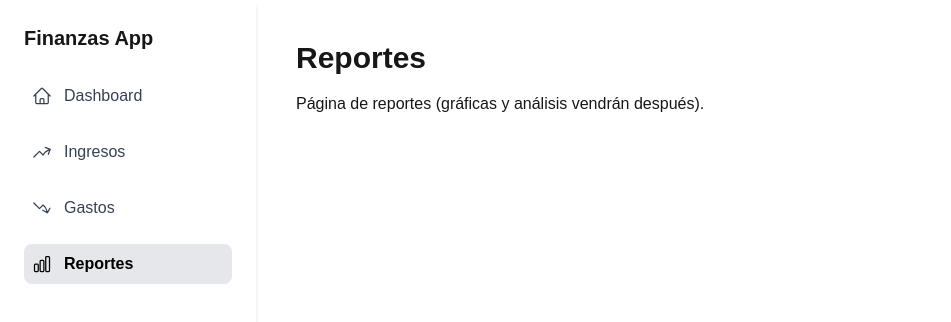
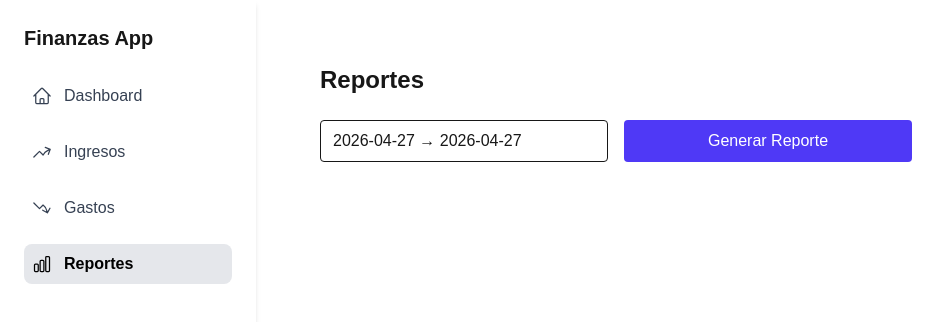
Before and after one commit to GerryCarrillo89/finanzas-app, a Next.js app: page /reportes in a window 1280 px wide. Shown: the top 322 px of the page, without its empty margins (0-951 px from the left). Built offline with nearby package versions, Linux system fonts and the light colour scheme; no server answers.

Commit message:
Feature: módulo de reportes con date range y gráficas

```diff
--- a/app/reportes/page.tsx
+++ b/app/reportes/page.tsx
@@ -1,8 +1,83 @@
+"use client";
+
+import { useState } from "react";
+import DateRangePicker from "@/components/DateRangePicker";
+import BarChartComponent from "@/components/BarChartComponent";
+import PieChartComponent from "@/components/PieChartComponent";
+import { getReportData } from "@/lib/getReportData";
+
 export default function ReportesPage() {
+  const [range, setRange] = useState<any>(null);
+  const [data, setData] = useState<any>(null);
+
+  const generarReporte = async () => {
+    if (!range) return;
+
+    const start = range.startDate.toISOString().split("T")[0];
+    const end = range.endDate.toISOString().split("T")[0];
+
+    const result = await getReportData(start, end);
+    setData(result);
+  };
+
+  const ingresosPorCategoria = data?.ingresos.reduce((acc: any, item: any) => {
+    acc[item.categoria] = (acc[item.categoria] || 0) + item.monto;
+    return acc;
+  }, {});
+
+  const gastosPorCategoria = data?.gastos.reduce((acc: any, item: any) => {
+    acc[item.categoria] = (acc[item.categoria] || 0) + item.monto;
+    return acc;
+  }, {});
+
+  const pieDataIngresos = ingresosPorCategoria
+    ? Object.entries(ingresosPorCategoria).map(([categoria, total]) => ({
+        categoria,
+        total,
+      }))
+    : [];
+
+  const pieDataGastos = gastosPorCategoria
+    ? Object.entries(gastosPorCategoria).map(([categoria, total]) => ({
+        categoria,
+        total,
+      }))
+    : [];
+
+  const barData =
+    data &&
+    [...data.ingresos, ...data.gastos].map((item: any) => ({
+      fecha: item.fecha,
+      ingresos: data.ingresos.find((i: any) => i.fecha === item.fecha)?.monto || 0,
+      gastos: data.gastos.find((g: any) => g.fecha === item.fecha)?.monto || 0,
+    }));
+
   return (
-    <div>
-      <h1 className="text-3xl font-bold mb-4">Reportes</h1>
-      <p>Página de reportes (gráficas y análisis vendrán después).</p>
+    <div className="p-6 space-y-6">
+      <h1 className="text-2xl font-bold">Reportes</h1>
+
+      <div className="grid grid-cols-1 md:grid-cols-3 gap-4">
+        <DateRangePicker onChange={setRange} />
+        <button
+          onClick={generarReporte}
+          className="bg-indigo-600 text-white px-4 py-2 rounded"
+        >
+          Generar Reporte
+        </button>
+      </div>
+
+      {data && (
+        <>
+          <h2 className="text-xl font-semibold">Ingresos vs Gastos</h2>
+          <BarChartComponent data={barData} />
+
+          <h2 className="text-xl font-semibold mt-6">Ingresos por Categoría</h2>
+          <PieChartComponent data={pieDataIngresos} />
+
+          <h2 className="text-xl font-semibold mt-6">Gastos por Categoría</h2>
+          <PieChartComponent data={pieDataGastos} />
+        </>
+      )}
     </div>
   );
 }
--- /dev/null
+++ b/components/BarChartComponent.tsx
@@ -0,0 +1,19 @@
+"use client";
+
+import { BarChart, Bar, XAxis, YAxis, Tooltip, ResponsiveContainer } from "recharts";
+
+export default function BarChartComponent({ data }: { data: any[] }) {
+  return (
+    <div className="w-full h-64">
+      <ResponsiveContainer>
+        <BarChart data={data}>
+          <XAxis dataKey="fecha" />
+          <YAxis />
+          <Tooltip />
+          <Bar dataKey="ingresos" fill="#4ade80" />
+          <Bar dataKey="gastos" fill="#f87171" />
+        </BarChart>
+      </ResponsiveContainer>
+    </div>
+  );
+}
--- /dev/null
+++ b/components/DateRangePicker.tsx
@@ -0,0 +1,49 @@
+"use client";
+
+import { useState } from "react";
+import { DateRange } from "react-date-range";
+import { format } from "date-fns";
+import "react-date-range/dist/styles.css";
+import "react-date-range/dist/theme/default.css";
+
+export default function DateRangePicker({ onChange }: { onChange: (range: any) => void }) {
+  const [open, setOpen] = useState(false);
+  const [range, setRange] = useState([
+    {
+      startDate: new Date(),
+      endDate: new Date(),
+      key: "selection",
+    },
+  ]);
+
+  const handleSelect = (ranges: any) => {
+    setRange([ranges.selection]);
+    onChange(ranges.selection);
+  };
+
+  return (
+    <div className="relative w-full">
+      <input
+        readOnly
+        onClick={() => setOpen(!open)}
+        value={`${format(range[0].startDate, "yyyy-MM-dd")} → ${format(
+          range[0].endDate,
+          "yyyy-MM-dd"
+        )}`}
+        className="w-full border px-3 py-2 rounded cursor-pointer bg-white"
+      />
+
+      {open && (
+        <div className="absolute z-50 mt-2 shadow-lg">
+          <DateRange
+            editableDateInputs={true}
+            onChange={handleSelect}
+            moveRangeOnFirstSelection={false}
+            ranges={range}
+            rangeColors={["#4f46e5"]}
+          />
+        </div>
+      )}
+    </div>
+  );
+}
--- /dev/null
+++ b/components/PieChartComponent.tsx
@@ -0,0 +1,31 @@
+"use client";
+
+import { PieChart, Pie, Cell, Tooltip, ResponsiveContainer } from "recharts";
+
+const COLORS = ["#4ade80", "#60a5fa", "#f87171", "#fbbf24", "#a78bfa"];
+
+export default function PieChartComponent({ data }: { data: any[] }) {
+  return (
+    <div className="w-full h-64">
+      <ResponsiveContainer>
+        <PieChart>
+          <Pie
+            data={data}
+            dataKey="total"
+            nameKey="categoria"
+            cx="50%"
+            cy="50%"
+            outerRadius={80}
+            fill="#8884d8"
+            label
+          >
+            {data.map((_, i) => (
+              <Cell key={i} fill={COLORS[i % COLORS.length]} />
+            ))}
+          </Pie>
+          <Tooltip />
+        </PieChart>
+      </ResponsiveContainer>
+    </div>
+  );
+}
--- /dev/null
+++ b/lib/getReportData.ts
@@ -0,0 +1,17 @@
+import { supabase } from "./supabaseClient";
+
+export async function getReportData(start: string, end: string) {
+  const { data: ingresos } = await supabase
+    .from("ingresos")
+    .select("*")
+    .gte("fecha", start)
+    .lte("fecha", end);
+
+  const { data: gastos } = await supabase
+    .from("gastos")
+    .select("*")
+    .gte("fecha", start)
+    .lte("fecha", end);
+
+  return { ingresos: ingresos || [], gastos: gastos || [] };
+}
--- a/package.json
+++ b/package.json
@@ -11,14 +11,18 @@
   "dependencies": {
     "@heroicons/react": "^2.2.0",
     "@supabase/supabase-js": "^2.105.0",
+    "date-fns": "^4.1.0",
     "next": "16.2.4",
     "react": "19.2.4",
-    "react-dom": "19.2.4"
+    "react-date-range": "^2.0.1",
+    "react-dom": "19.2.4",
+    "recharts": "^3.8.1"
   },
   "devDependencies": {
     "@tailwindcss/postcss": "^4",
     "@types/node": "^20",
     "@types/react": "^19",
+    "@types/react-date-range": "^1.4.10",
     "@types/react-dom": "^19",
     "eslint": "^9",
     "eslint-config-next": "16.2.4",
```
Also changed, not shown: 1 other file (tests, documents, lock files or other folders).
